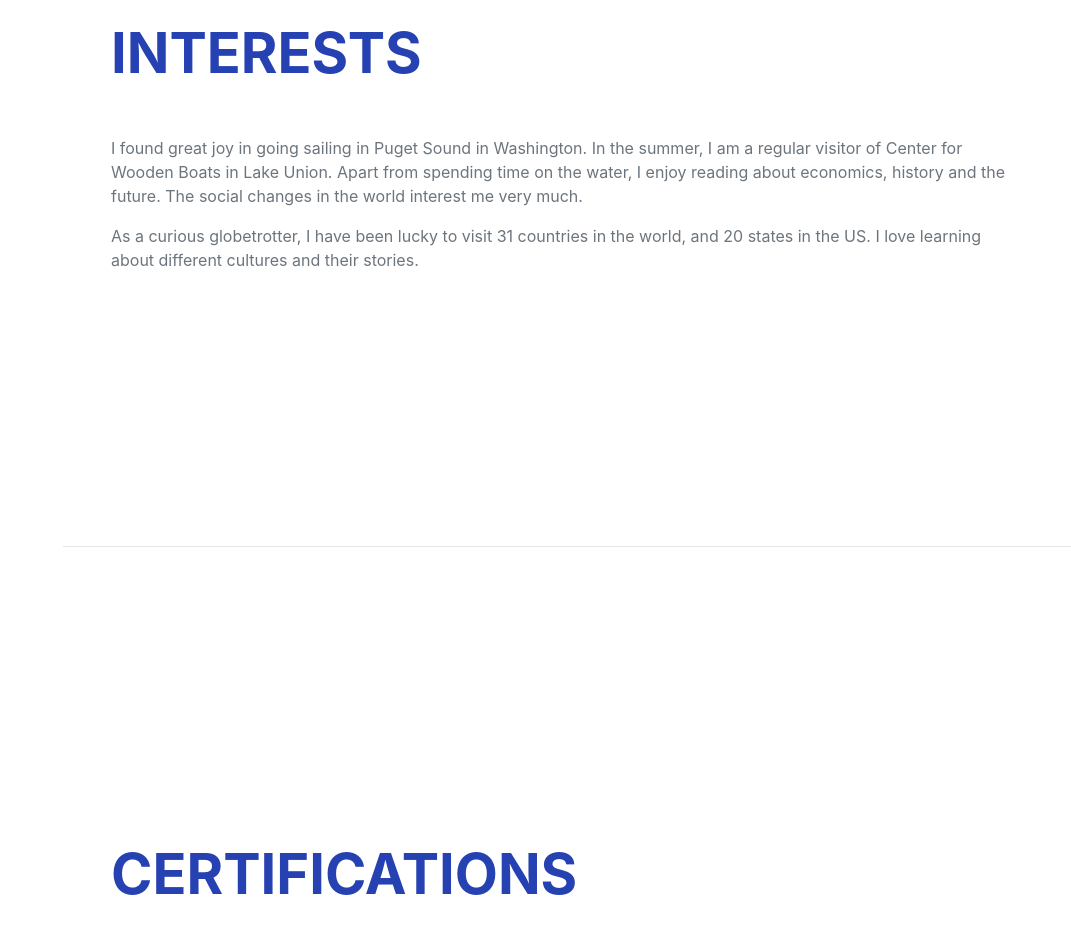
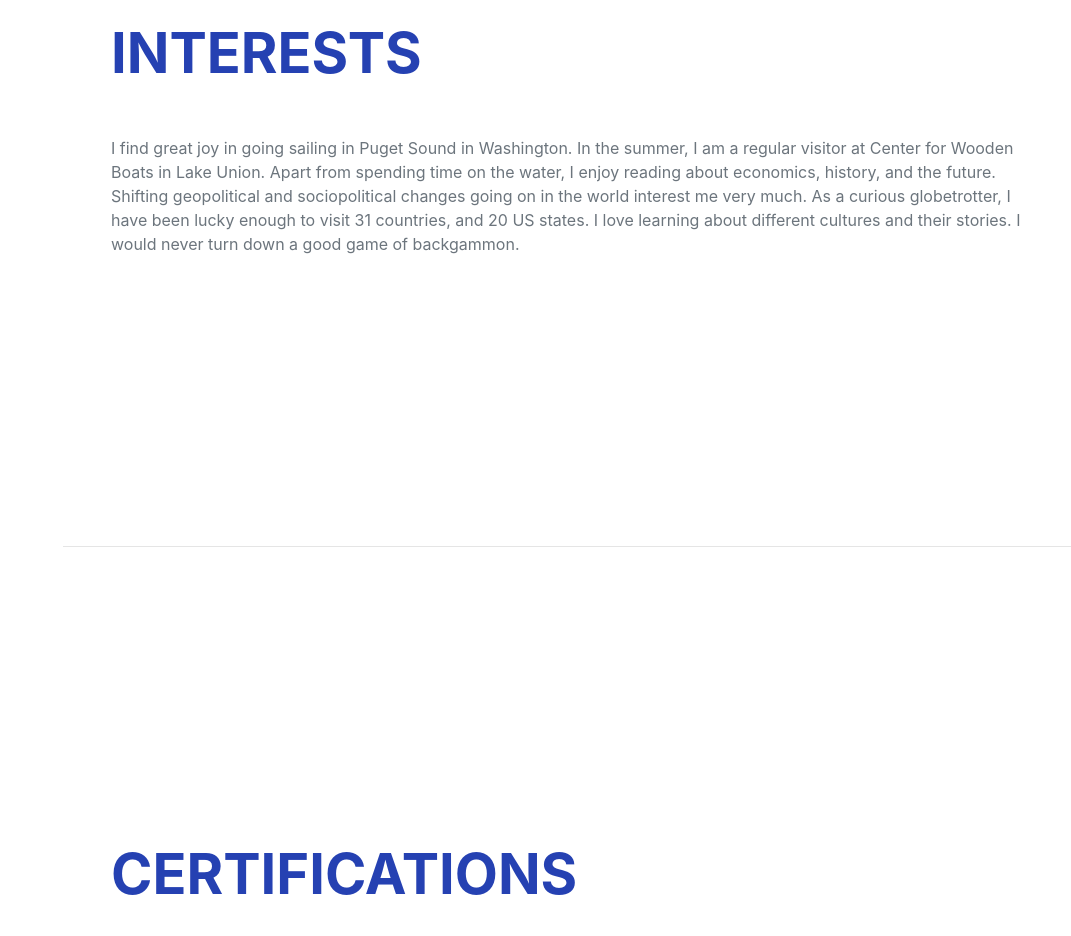
Before and after one commit to alaeddinoglu/alaeddinoglu.github.io, a plain HTML site: page index.html in a window 1280 px wide. Shown: the part 8060-8996 px from the top of the page, without its empty margins (209-1280 px from the left). Drawn offline with nearby package versions, Linux system fonts and the light colour scheme; a web font is replaced by a local one.

Commit message:
interest update

```diff
--- a/index.html
+++ b/index.html
@@ -302,8 +302,7 @@
             <section class="resume-section" id="interests">
                 <div class="resume-section-content">
                     <h2 class="mb-5">Interests</h2>
-                    <p>I found great joy in going sailing in Puget Sound in Washington. In the summer, I am a regular visitor of Center for Wooden Boats in Lake Union. Apart from spending time on the water, I enjoy reading about economics, history and the future. The social changes in the world interest me very much.</p>
-                    <p class="mb-0">As a curious <a href="https://en.wiktionary.org/wiki/globetrotter">globetrotter</a>, I have been lucky to visit 31 countries in the world, and 20 states in the US. I love learning about different cultures and their stories.</p>
+                    <p>I find great joy in going sailing in Puget Sound in Washington. In the summer, I am a regular visitor at Center for Wooden Boats in Lake Union. Apart from spending time on the water, I enjoy reading about economics, history, and the future. Shifting geopolitical and sociopolitical changes going on in the world interest me very much. As a curious <a href="https://en.wiktionary.org/wiki/globetrotter">globetrotter</a>, I have been lucky enough to visit 31 countries, and 20 US states. I love learning about different cultures and their stories. I would never turn down a good game of backgammon.</p>
                 </div>
             </section>
             <hr class="m-0" />
```
Also changed, not shown: 1 other file.
